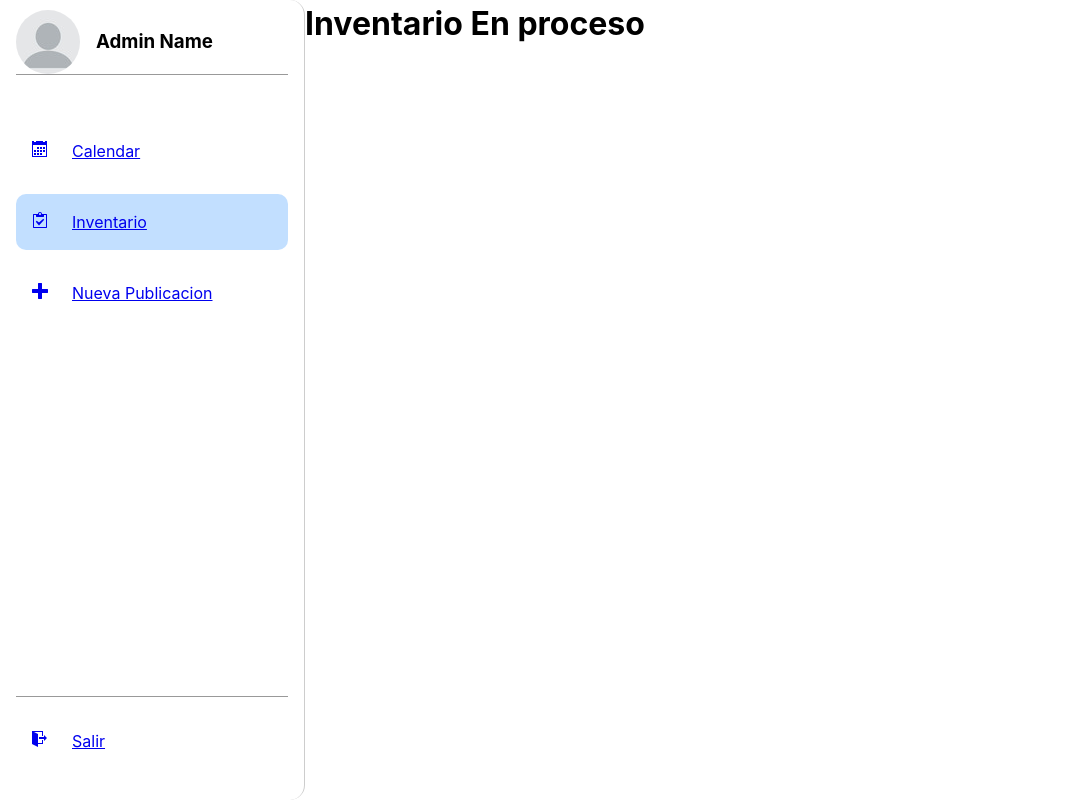
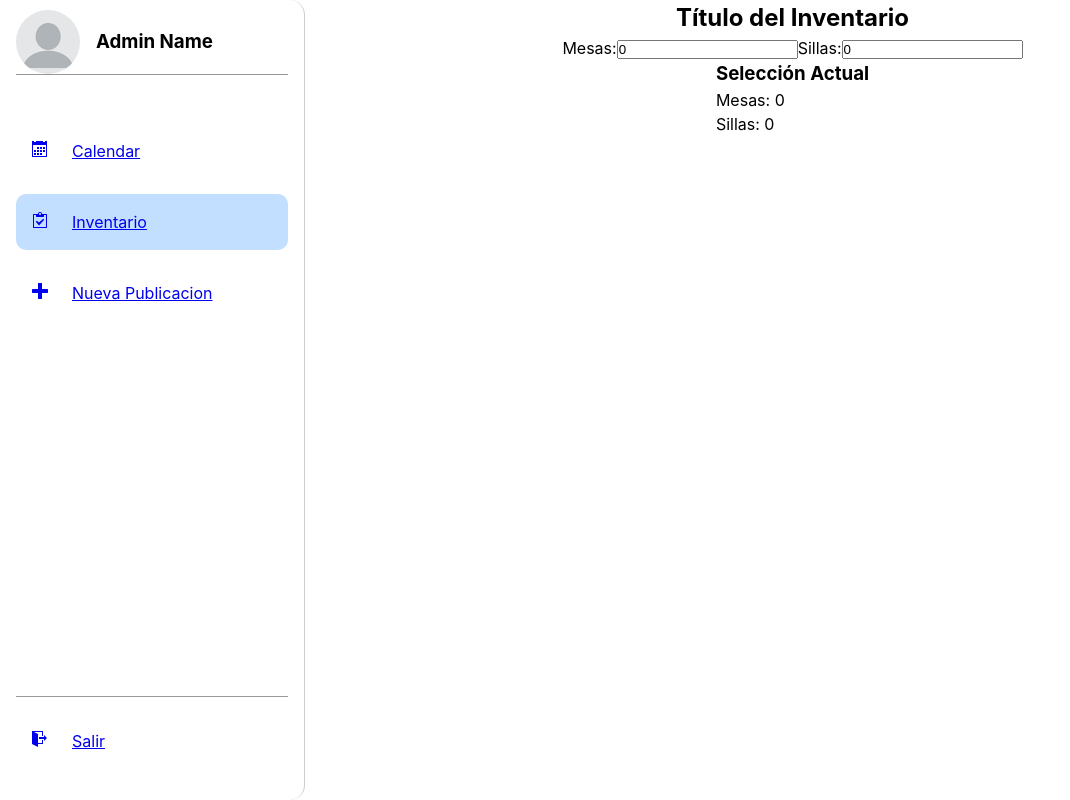
Before and after one commit to Usiel-03A7/eventoseve, a React (Vite) app: page /inventary in a window 1280 px wide. Shown: the whole page, without its empty margins (0-1070 px from the left). Built offline with nearby package versions, Linux system fonts and the light colour scheme; no server answers; the database is empty.

Commit message:
change the name to spanish

```diff
--- a/src/App.jsx
+++ b/src/App.jsx
@@ -5,6 +5,7 @@ import { Routes, Route, Outlet } from 'react-router-dom';
 import { db } from './firebase/config'
 import { useEffect, useState } from 'react';
 import { addDoc, collection, deleteDoc, doc, onSnapshot, setDoc } from 'firebase/firestore';
+import Inventary from './components/inventary'
 function Layout() {
   return <div className='container'>
     <Sidebar />
@@ -42,10 +43,24 @@ function App() {
       <Route exact path="/" element={<Layout />} >
         <Route index element={<Scheduler
           events={events}
+          translations={
+            {
+              navigation: {
+                month: 'Mes',
+                week: 'Semana',
+                day: 'Día',
+                today: 'Hoy',
+              }
+            }}
           week={{
             startHour: 0,
             endHour: 24
           }}
+          day={{
+            startHour: 0,
+            endHour: 24
+          }}
+
           onConfirm={async (event, action) => {
             console.log('ACTION', action);
             if (action === 'create') {
@@ -71,9 +86,14 @@ function App() {
               type: "input",
               config: { label: "Mesas", required: true, min: 1, max: Infinity, variant: "outlined", decimal: true },
             },
+            {
+              name: "Información ",
+              type: "input",
+              config: { label: "Información", required: true, variant: "outlined" },
+            }
           ]}
         />} />
-        <Route path="inventary" element={<h1>Inventario En proceso</h1>} />
+        <Route path="inventary" element={<Inventary />} />
         <Route path="newpub" element={<h1>Nueva no aplica para beta</h1>} />
       </Route>
 
--- a/src/components/inventario/index.jsx
+++ /dev/null
@@ -1,3 +0,0 @@
-export default Inventario (){
-    RedoTwoTone
-}
--- /dev/null
+++ b/src/components/inventary/index.jsx
@@ -0,0 +1,30 @@
+import { useState } from 'react';
+import style from './inventary.module.css';
+const InventarioComponent = () => {
+
+    const [numMesas, setNumMesas] = useState(0);
+    const [numSillas, setNumSillas] = useState(0);
+    return (
+        <div className={style.container}>
+            <h2>Título del Inventario</h2>
+
+            <div style={{ display: 'flex', justifyContent: 'space-between' }}>
+                <div>
+                    <label>Mesas:</label>
+                    <input type="number" value={numMesas} onChange={(e) => setNumMesas(e.target.valueAsNumber)} />
+                </div>
+                <div>
+                    <label>Sillas:</label>
+                    <input type="number" value={numSillas} onChange={(e) => setNumSillas(e.target.valueAsNumber)} />
+                </div>
+            </div>
+            <div>
+                <h3>Selección Actual</h3>
+                <p>Mesas: {numMesas}</p>
+                <p>Sillas: {numSillas}</p>
+            </div>
+        </div>
+    );
+};
+
+export default InventarioComponent;
--- /dev/null
+++ b/src/components/inventary/inventary.module.css
@@ -0,0 +1,29 @@
+.container {
+    display: flex;
+    flex-direction: column;
+    align-items: center;
+    justify-content: center;
+}
+.containerInventary {
+    display : flex;
+    justify-content: space-evenly ;
+    width: 100%;
+    align-items: center;
+}
+.inventaryLeft {
+    display: flex;
+    flex-direction: column;
+    text-align: center;
+    border: 1px solid black;
+    height: 90vh;
+    gap: 1rem;
+    width: 25%;
+}
+.inventaryRight {
+    display: flex;
+    flex-direction: row;
+    text-align: center;
+    height: 90vh;
+    border: #ff0000 1px solid;
+    width: 25%;
+}
```
